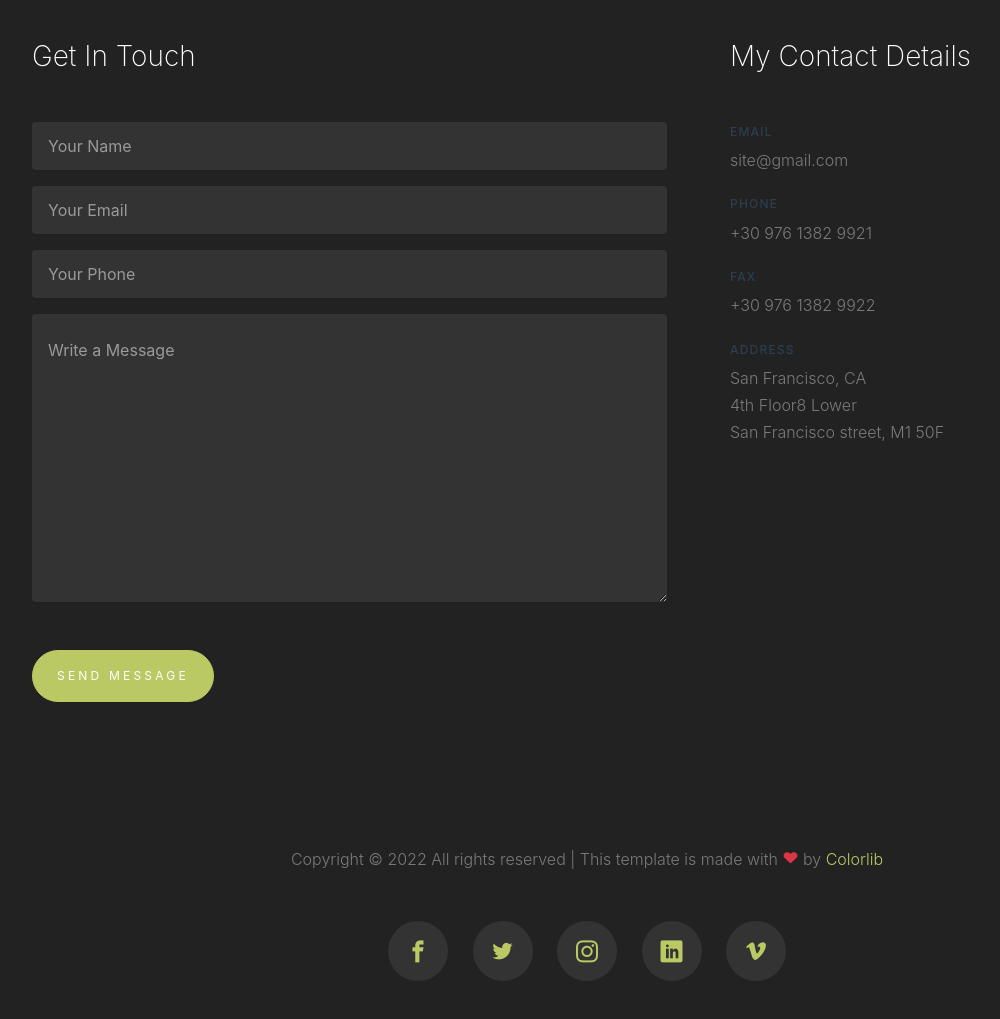
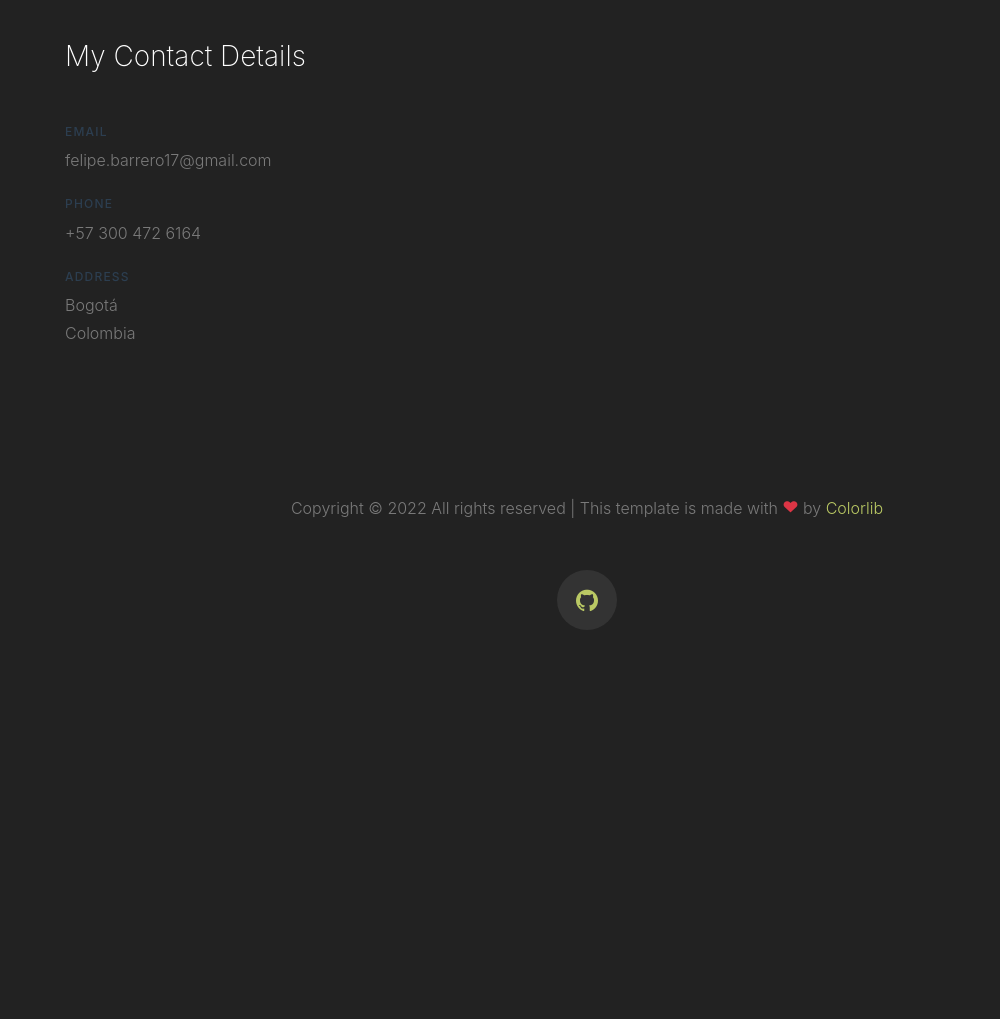
Before and after one commit to Barrero0717/barrero0717.github.io, a plain HTML site: page index.html in a window 1280 px wide. Shown: the part 5540-6559 px from the top of the page, without its empty margins (53-1053 px from the left). After the commit the page ends 6274 px from the top, so only its background shows below. Drawn offline with nearby package versions, Linux system fonts and the light colour scheme; files whose address does not match are found by name.

Commit message:
Changing Contact section

```diff
--- a/index.html
+++ b/index.html
@@ -297,11 +297,11 @@
 						<h2>About <strong>Me</strong></h2>
 					</div>
 					<p class="lead">I'm Andres Felipe, a Python developer and Data Analyst in process and constant learning.</p>
-					<p class="mb-5  ">At the end of 2020, after a serious self-reflection about my passions and interests produced by the COVI-19 lock-in, I committed myself to learn everything I could about the world of data and development with Python. I want, with data science, to find patterns that no one else sees, answer questions, and generate knowledge.</p>
+					<p class="mb-5  ">At the end of 2020, after a serious self-reflection about my passions and interests produced by the COVID-19 lock-in, I committed myself to learn everything I could about the world of data and development with Python. I want, with data science, to find patterns that no one else sees, answer questions, and generate knowledge.</p>
 					<p class="mb-5  ">I currently work, based on my experience, as an IT Engineer for Perficient Latin America, but I am looking to collaborate in positions related to Data Analyst, Business Intelligence and Python developer.</p>
 					<p>
 						<a href="#section-contact" class="btn btn-primary px-4 py-2 btn-sm smoothscroll">Hire Me</a>
-						<a href="#" class="btn btn-secondary px-4 py-2 btn-sm">Download CV</a>
+						<a href="https://drive.google.com/file/d/13-ZYStE9ED-NkFE-A3tuiooE5cU8CR1-/view?usp=sharing" class="btn btn-secondary px-4 py-2 btn-sm">Download CV</a>
 					</p>
 				</div>
 			</div>
@@ -499,7 +499,7 @@
 						<h2>Get <strong>In Touch</strong></h2>
 					</div>
 				</div>
-
+				<!-- .section
 				<div class="col-md-7 mb-5 mb-md-0">
 					<form action="" class="site-form">
 						<h3 class="mb-5">Get In Touch</h3>
@@ -520,26 +520,22 @@
 						</div>
 					</form>
 				</div>
+				-->
 				<div class="col-md-5 pl-md-5">
 					<h3 class="mb-5">My Contact Details</h3>
 					<ul class="site-contact-details">
 						<li>
 							<span class="text-uppercase">Email</span>
-							site@gmail.com
+							felipe.barrero17@gmail.com
 						</li>
 						<li>
 							<span class="text-uppercase">Phone</span>
-							+30 976 1382 9921
-						</li>
-						<li>
-							<span class="text-uppercase">Fax</span>
-							+30 976 1382 9922
+							+57 300 472 6164
 						</li>
 						<li>
 							<span class="text-uppercase">Address</span>
-							San Francisco, CA <br>
-							4th Floor8 Lower  <br>
-							San Francisco street, M1 50F
+							Bogotá <br>
+							Colombia  <br>
 						</li>
 					</ul>
 				</div>
@@ -562,11 +558,11 @@
 			<div class="row mb-5">
 				<div class="col-md-12 text-center">
 					<p>
-						<a href="#" class="social-item"><span class="icon-facebook2"></span></a>
-						<a href="#" class="social-item"><span class="icon-twitter"></span></a>
-						<a href="#" class="social-item"><span class="icon-instagram2"></span></a>
-						<a href="#" class="social-item"><span class="icon-linkedin2"></span></a>
-						<a href="#" class="social-item"><span class="icon-vimeo"></span></a>
+						<a href="https://github.com/Barrero0717" class="social-item"><span class="icon-github2"></span></a>
+						<!-- .section <a href="#" class="social-item"><span class="icon-twitter"></span></a>-->
+						<!-- .section <a href="#" class="social-item"><span class="icon-instagram2"></span></a>-->
+						<!-- .section <a href="#" class="social-item"><span class="icon-linkedin2"></span></a>-->
+						<!-- .section <a href="#" class="social-item"><span class="icon-vimeo"></span></a>-->
 					</p>
 				</div>
 			</div>
```
